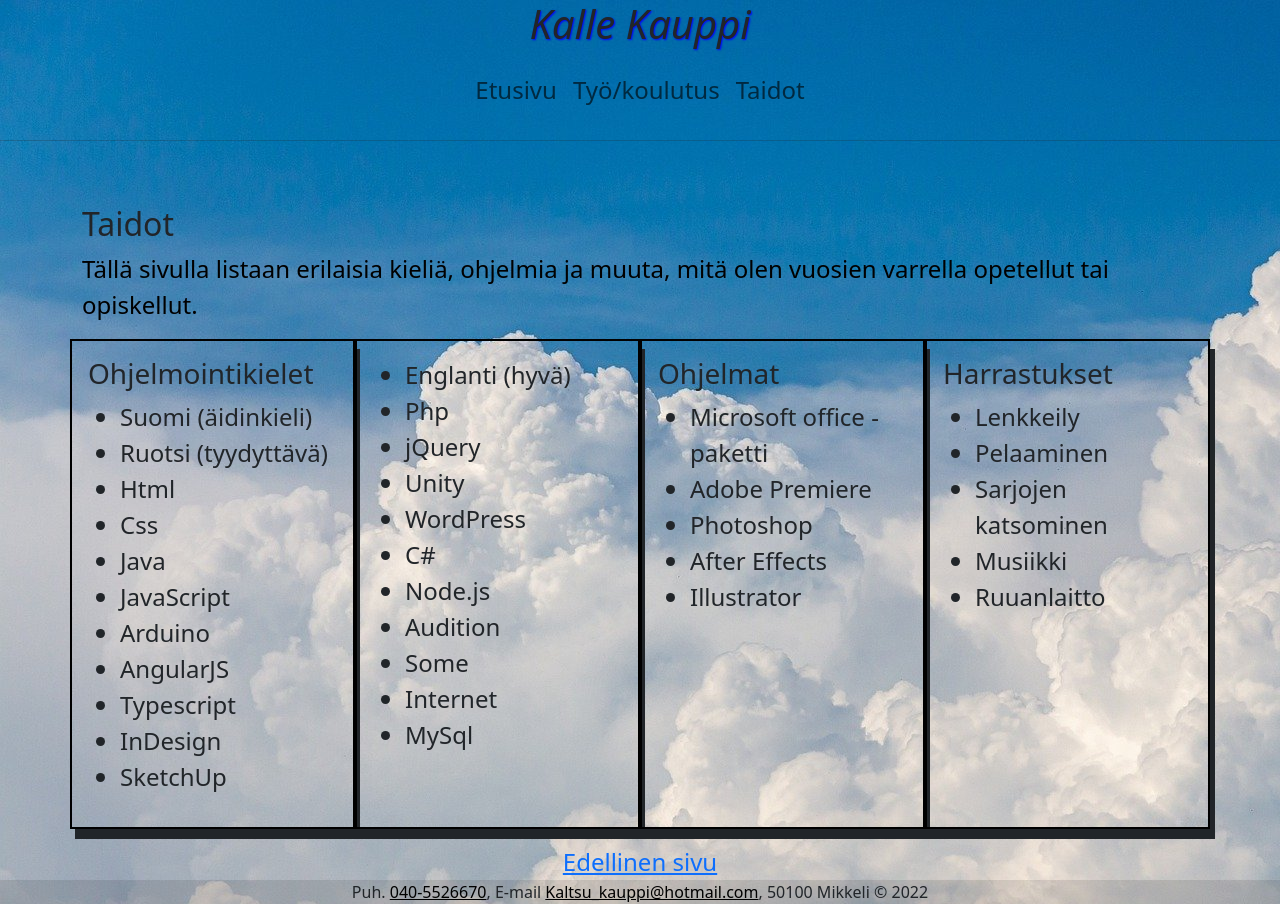
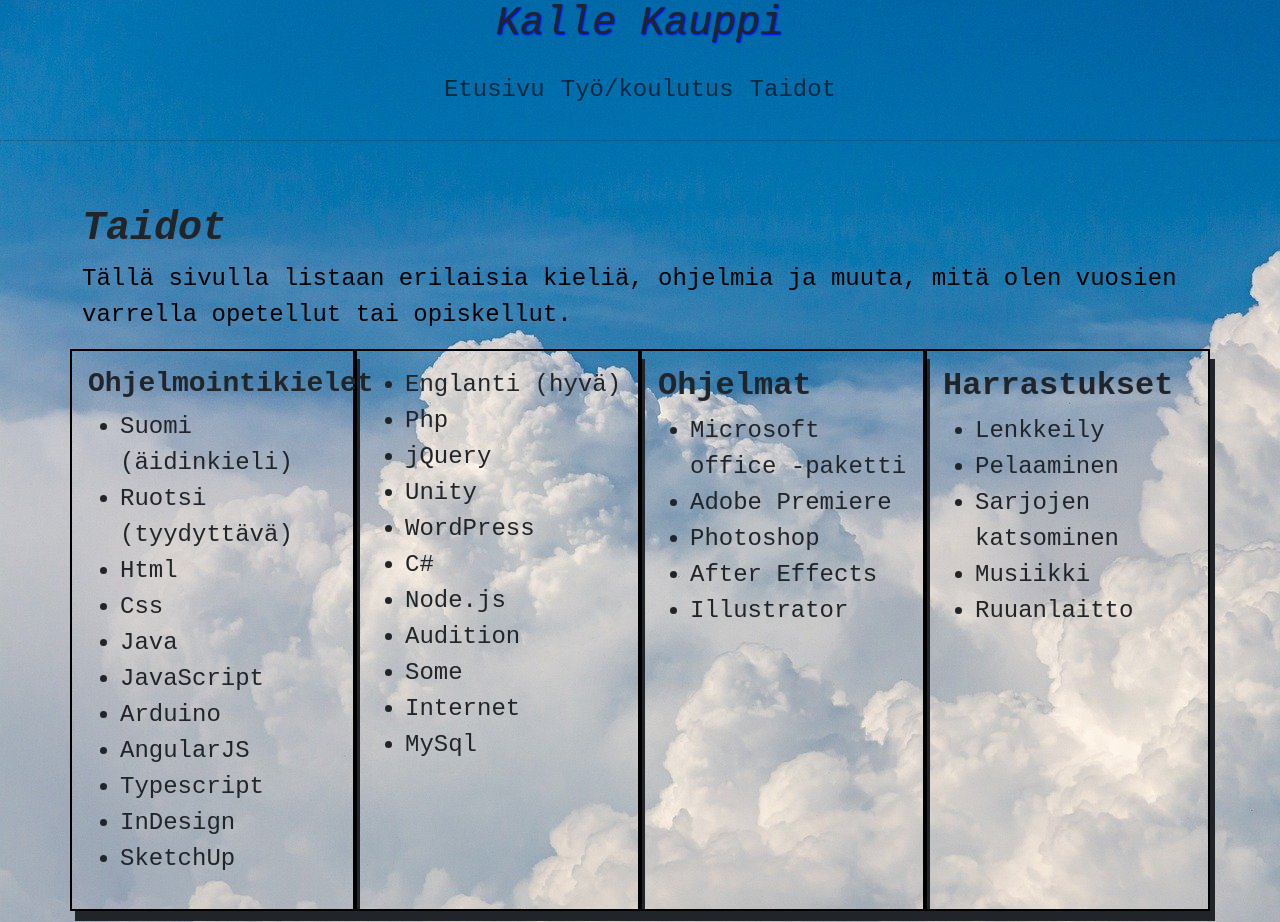
Before and after one commit to Kapa95/Kapa95.github.io, a plain HTML site: page taidot.html in a window 1280 px wide. Shown: the top 922 px of the page. Drawn offline with nearby package versions, Linux system fonts and the light colour scheme.

Commit message:
fontit toimimaan ja muita pieniä parannuksia

```diff
--- a/css/tyylit.css
+++ b/css/tyylit.css
@@ -1,12 +1,15 @@
+body {
+    box-sizing: border-box;
+    text-align: center;
+    font-family: 'Courier New', monospace;
+    background-image: url(../img/pilvet.jpg);
+
+}
 @media (max-width: 400px) {
     #kuva {
         content:url("https://via.placeholder.com/125");
         width:125px;
         height: 125px;
-    }
-    .navbar {
-      position: relative;
-
     }
 }
 @media (max-width: 400px) {
@@ -19,12 +22,7 @@
 #nav-placeholder {
   margin: 0 auto;
 }
-body {
-    box-sizing: border-box;
-    text-align: center;
-    font-family:Impact, Haettenschweiler, 'Arial Narrow Bold', sans-serif;
-    background-image: url(../img/pilvet.jpg);
-}
+
 #about {
     font-size: 24px;
     bottom: 75px;
@@ -32,7 +30,9 @@ body {
 p {
     color: rgb(0, 0, 0);
 }
-
+#kuva{
+ margin-bottom: 5px;
+}
 img {
     position:relative;
     width:150px;
--- a/taidot.html
+++ b/taidot.html
@@ -11,7 +11,11 @@
   <script src="https://cdn.jsdelivr.net/npm/popper.js@1.16.1/dist/umd/popper.min.js"></script>
   <script src="https://cdn.jsdelivr.net/npm/bootstrap@5.2.1/dist/js/bootstrap.bundle.min.js"></script>
   <script src="https://code.jquery.com/jquery-1.10.2.js"></script>
-
+  <style>
+    body {
+    font-family: 'Courier New', monospace;
+    }
+  </style>
 </head>
 <body class="d-flex flex-column min-vh-100">
 <header id="header">
@@ -36,11 +40,11 @@
  <hr>
 <section id="taidot" class="d-flex align-items-center">
 <div class="container mt-5 fade-in-text" style="font-size:24px">
-    <h2>Taidot</h2>
+    <h1><i><b>Taidot</b></i></h1>
     <p>Tällä sivulla listaan erilaisia kieliä, ohjelmia ja muuta, mitä olen vuosien varrella opetellut tai opiskellut.  </p>
     <div class="row">
       <div class="col-sm-3 p-3">
-        <h3>Ohjelmointikielet</h3>
+        <h3><b>Ohjelmointikielet</b></h3>
         <ul>
           <li>Suomi (äidinkieli)</li>
           <li>Ruotsi (tyydyttävä)</li>
@@ -70,7 +74,7 @@
         <li>MySql</li>
     </ul></div>
       <div class="col-sm-3 p-3">
-        <h3>Ohjelmat</h3>
+        <h2><b>Ohjelmat</b></h2>
         <ul>
             <li>Microsoft office -paketti</li>
             <li>Adobe Premiere</li>
@@ -79,7 +83,7 @@
             <li>Illustrator</li>
         </ul></div>
       <div class="col-sm-3 p-3">
-        <h3>Harrastukset</h3>
+        <h2><b>Harrastukset</b></h2>
         <ul>
             <li>Lenkkeily</li>
             <li>Pelaaminen</li>
```
Also changed, not shown: index.html (+8 -4 lines), kokemus.html (+5 -1 lines).
